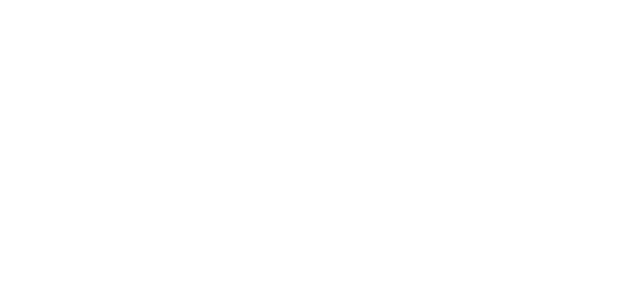
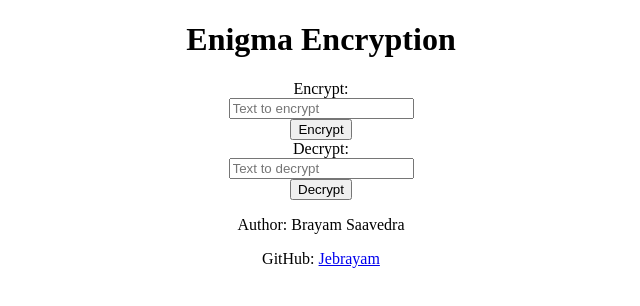
Before and after one commit to Jebrayam/text-encryption-tool, a plain HTML site: page index.html in a window 1280 px wide. Shown: the whole page, without its empty margins (319-959 px from the left). Drawn offline with Linux system fonts and the light colour scheme.

Commit message:
Implementación inicial de la estructura HTML

```diff
--- a/css/index.css
+++ b/css/index.css
@@ -0,0 +1,11 @@
+.container {
+    text-align: center;
+}
+
+.container-title {
+    text-align: center;
+}
+
+.container-footer {
+    text-align: center;
+}
--- a/index.html
+++ b/index.html
@@ -2,10 +2,51 @@
 <html lang="en">
 <head>
     <meta charset="UTF-8">
+    <link rel="stylesheet" href="css/index.css">
 
-    <title>Document</title>
+    <title>Enigma Encryption</title>
 </head>
 <body>
 
+    <header>
+        <div class="container-title">
+            <h1 class="title">Enigma Encryption</h1>
+        </div>
+    </header>
+
+    <main>
+        <div class="container">
+            <form>
+                <div>
+                    <label for="encrypt">Encrypt:</label>
+                    <br>
+                    <input type="text" name="encryptText" placeholder="Text to encrypt">
+                </div>
+                <button>Encrypt</button>
+            </form>
+        </div>
+
+        <div class="container">
+            <form>
+                <div>
+                    <label for="decrypt">Decrypt:</label>
+                    <br>
+                    <input type="text" name="decryptText" placeholder="Text to decrypt">
+                </div>
+                <button>Decrypt</button>
+            </form>
+        </div>
+
+    </main>
+
+    <footer>
+        <div class="container-footer">
+            <p>Author: Brayam Saavedra</p>
+            <p>GitHub: <a href="https://github.com/Jebrayam">Jebrayam</a></p>
+        </div>
+    </footer>
+
+    <script src="js/main.js"></script>
+
 </body>
 </html>
```
